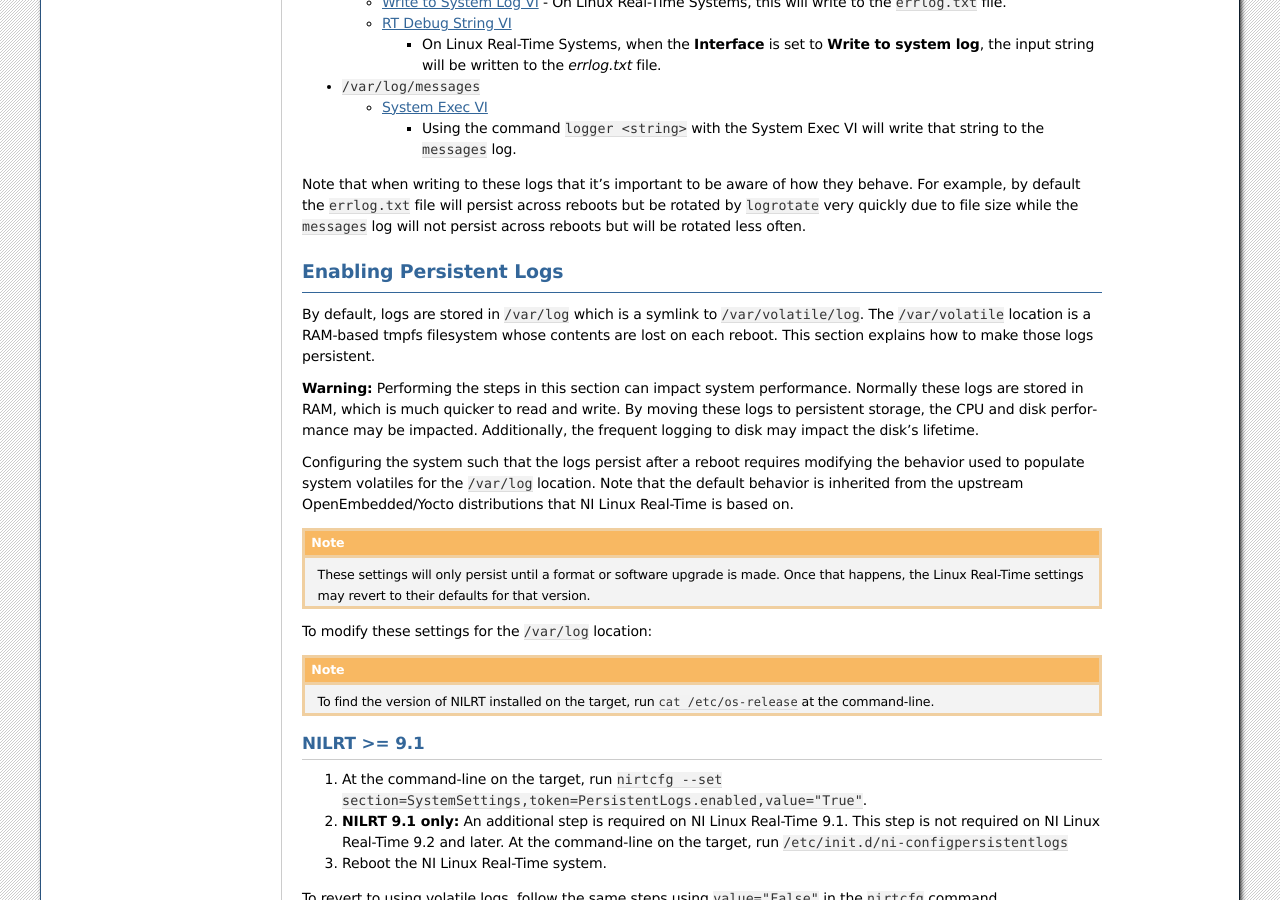
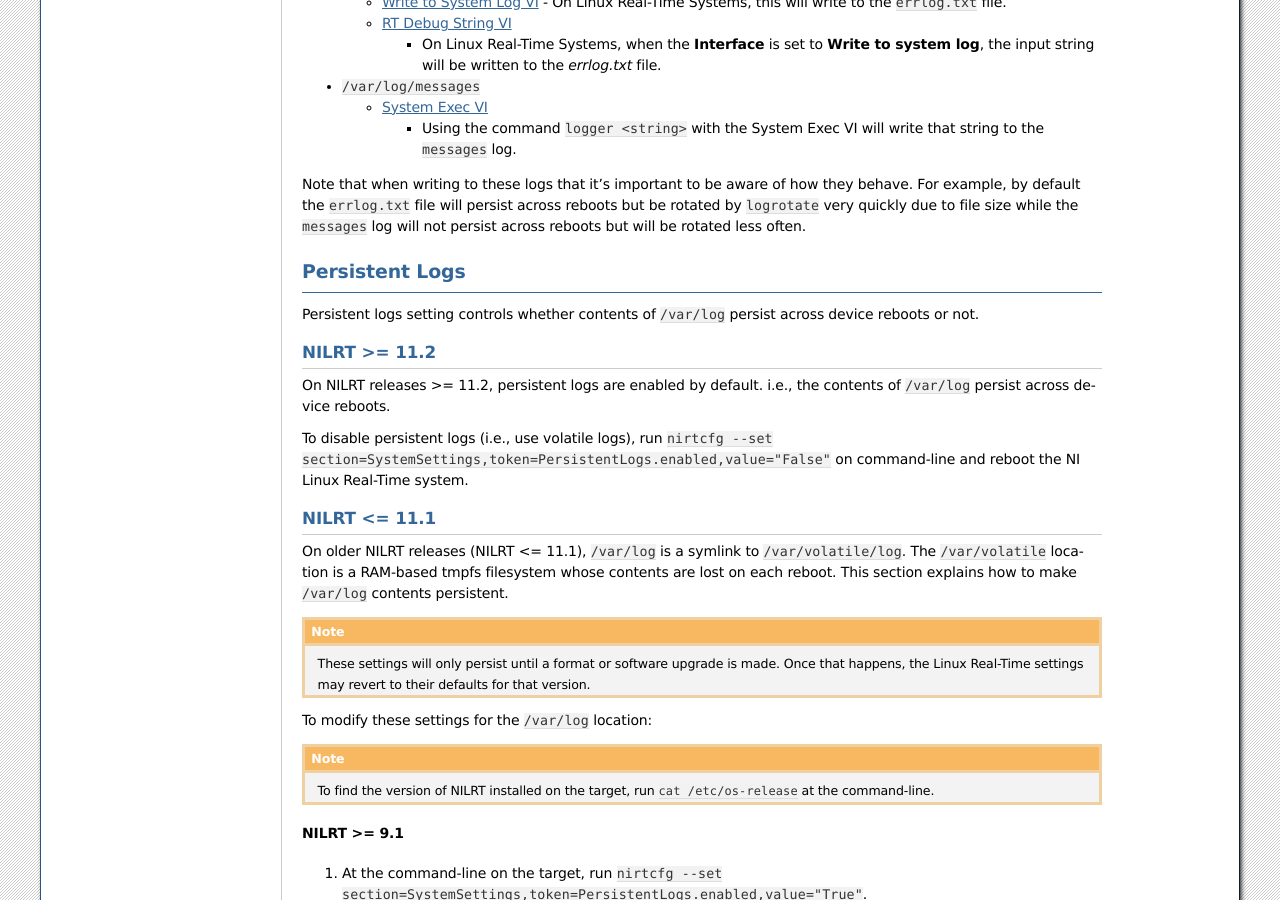
Before and after one commit to ni/nilrt-docs, a Sphinx documentation site: the page built from docs/source/troubleshooting/logs.rst, in a window 1280 px wide and 900 px high, scrolled down 2652 px. Built offline with Sphinx 7.4.7, drawn with Linux system fonts in a browser that asks for light colours; some of the changed text lies outside the part shown.

Commit message:
logs: Update for persistent logging changes
Now that persistent logging is enable by default, update documentation
appropriately.

Signed-off-by: Chaitanya Vadrevu <chaitanya.vadrevu@emerson.com>

```diff
--- a/docs/source/troubleshooting/logs.rst
+++ b/docs/source/troubleshooting/logs.rst
@@ -95,19 +95,23 @@
 Note that when writing to these logs that it’s important to be aware of how they behave.
 For example, by default the ``errlog.txt`` file will persist across reboots but be rotated by ``logrotate`` very quickly due to file size while the ``messages`` log will not persist across reboots but will be rotated less often.
 
-Enabling Persistent Logs
-========================
-By default, logs are stored in ``/var/log`` which is a symlink to ``/var/volatile/log``.
+Persistent Logs
+===============
+
+Persistent logs setting controls whether contents of ``/var/log`` persist across device reboots or not.
+
+NILRT >= 11.2
+-------------
+
+On NILRT releases >= 11.2, persistent logs are enabled by default. i.e., the contents of ``/var/log`` persist across device reboots.
+
+To disable persistent logs (i.e., use volatile logs), run ``nirtcfg --set section=SystemSettings,token=PersistentLogs.enabled,value="False"`` on command-line and reboot the NI Linux Real-Time system.
+
+NILRT <= 11.1
+-------------
+On older NILRT releases (NILRT <= 11.1), ``/var/log`` is a symlink to ``/var/volatile/log``.
 The ``/var/volatile`` location is a RAM-based tmpfs filesystem whose contents are lost on each reboot.
-This section explains how to make those logs persistent.
-
-**Warning:** Performing the steps in this section can impact system performance.
-Normally these logs are stored in RAM, which is much quicker to read and write.
-By moving these logs to persistent storage, the CPU and disk performance may be impacted.
-Additionally, the frequent logging to disk may impact the disk's lifetime.
-
-Configuring the system such that the logs persist after a reboot requires modifying the behavior used to populate system volatiles for the ``/var/log`` location.
-Note that the default behavior is inherited from the upstream OpenEmbedded/Yocto distributions that NI Linux Real-Time is based on.
+This section explains how to make ``/var/log`` contents persistent.
 
 .. note::
    These settings will only persist until a format or software upgrade is made.
@@ -119,7 +123,7 @@
    To find the version of NILRT installed on the target, run ``cat /etc/os-release`` at the command-line.
 
 NILRT >= 9.1
-------------
+~~~~~~~~~~~~
 
 1. At the command-line on the target, run ``nirtcfg --set section=SystemSettings,token=PersistentLogs.enabled,value="True"``.
 
@@ -132,7 +136,7 @@
 To revert to using volatile logs, follow the same steps using ``value="False"`` in the ``nirtcfg`` command.
 
 NILRT < 9.1
------------
+~~~~~~~~~~~~
 
 1. Modify ``/etc/default/volatiles/00_core`` as follows via either a console, sFTP, or your preferred method for editing configuration files on Linux Real-Time systems.
 
```
